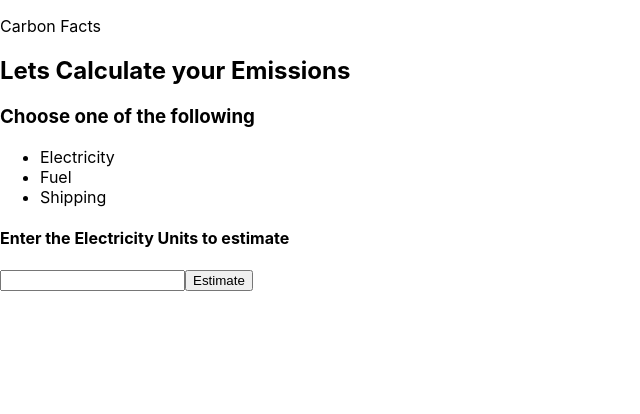
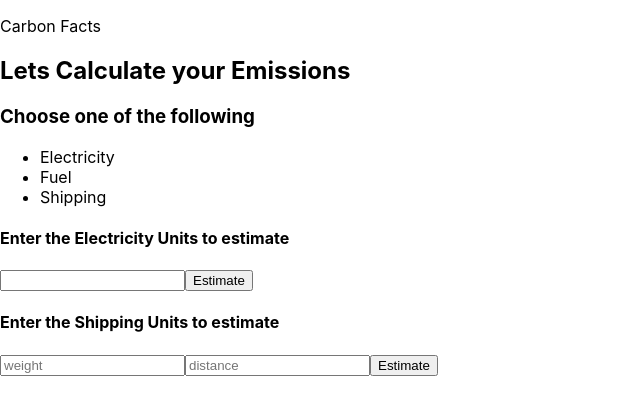
Before and after one commit to AbdiazizAbdullahi/CarbonizeX, a React (Create React App) app: page / in a window 1280 px wide. Shown: the top 414 px of the page, without its empty margins (0-640 px from the left). Built offline with nearby package versions, Linux system fonts and the light colour scheme.

Commit message:
shipping component

```diff
--- a/src/component/App.js
+++ b/src/component/App.js
@@ -1,11 +1,13 @@
 import Stima from './zizu/Electricity';
 import Selector from './zizu/Selector';
+import Shipping from './zizu/Shipping';
 
 function App() {
   return (
     <div className="App">
       <Selector />
       <Stima/>
+      <Shipping/>
     </div>
   );
 }
--- a/src/component/zizu/Shipping.js
+++ b/src/component/zizu/Shipping.js
@@ -1,18 +1,62 @@
-import React from "react";
+import React, {useState} from "react";
 
-function Shipping(){
+const Shipping = () => {
+    const [response, setResponse] = useState({});
+    const [weight, setWeight] = useState('');
+    const [distance, setDistance] = useState('');
+
+
+
+    const handleWeightChange = (event) => {
+      setWeight(event.target.value);
+    }
+
+    const handleDistanceChange = (event) => {
+        setDistance(event.target.value);
+      }
+
+    const handleSubmit = async (e) => {
+      e.preventDefault();
+
+      const requestBody = {
+        type: "shipping",
+        weight_value: ((weight) * 1000),
+        weight_unit: "g",
+        distance_value: (distance),
+        distance_unit: "km",
+        transport_method: "truck"
+      };
+
+      try {
+        const res = await fetch('https://www.carboninterface.com/api/v1/estimates', {
+          method: 'POST',
+          headers: {
+            Authorization: `Bearer v7qsKOiNCcIiEUooI5cmTA`,
+            'Content-Type': 'application/json',
+          },
+          body: JSON.stringify(requestBody),
+        });
+        const data = await res.json();
+        setResponse(data);
+      } catch (err) {
+        console.error(err);
+      }
+    };
+
+
       return(
           <div>
               <div>
-                <h4>Enter the Electricity Units to estimate</h4>
-                <form>
-                    <input type="number" />
-                    <input type="number" />
-                    <button>Estimate</button>
+                  <h4>Enter the Shipping Units to estimate</h4>
+                  <form onSubmit={handleSubmit}>
+                      <input type="number" value={weight} onChange={handleWeightChange} placeholder="weight" />
+                      <input type="number" value={distance} onChange={handleDistanceChange} placeholder="distance" />
+                      <button type="submit">Estimate</button>
                   </form>
               </div>
 
-            <Ecard/>
+              {response.data && response.data.attributes && <p>Carbon Emission: {response.data.attributes.carbon_kg} kg</p>}
+
           </div>
       )
   }
```
Lines whose indentation alone changed are shown as unchanged.
